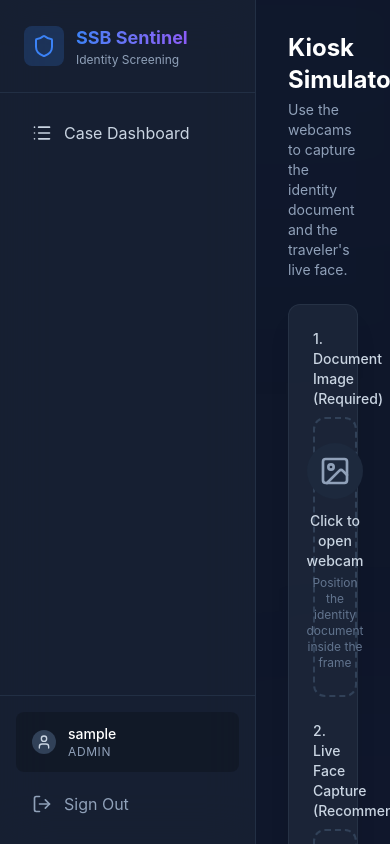
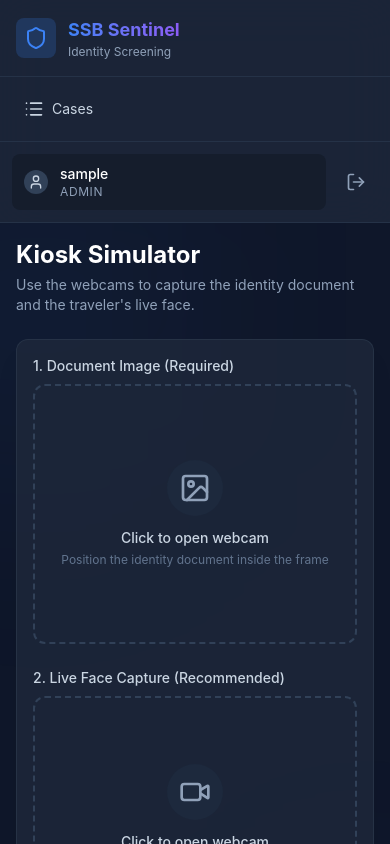
Before and after one commit to anubhab7105/NETRAKSHA, a React (Vite) app in the folder frontend/: page /scan in a window 390 px wide. Shown: the top 844 px of the page. Built offline with nearby package versions, Linux system fonts and the light colour scheme; no server answers; sample sign-in values are in the browser's storage.

Commit message:
Refactor layout and styling for App, Sidebar, Dashboard, and Scanner components; enhance responsiveness and improve UI consistency

```diff
--- a/frontend/src/App.jsx
+++ b/frontend/src/App.jsx
@@ -11,9 +11,9 @@ const ProtectedRoute = ({ children }) => {
   const token = localStorage.getItem('token');
   if (!token) return <Navigate to="/login" replace />;
   return (
-    <div className="flex h-screen w-full bg-background overflow-hidden">
+    <div className="flex min-h-screen w-full flex-col bg-background md:h-screen md:flex-row md:overflow-hidden">
       <Sidebar />
-      <main className="flex-1 overflow-y-auto p-8 relative">
+      <main className="relative flex-1 overflow-y-auto p-4 sm:p-6 lg:p-8 min-w-0">
         {/* Background ambient light effects */}
         <div className="absolute top-[-10%] left-[-10%] w-[40%] h-[40%] rounded-full bg-primary/10 blur-[120px] pointer-events-none"></div>
         <div className="absolute bottom-[-10%] right-[-10%] w-[30%] h-[30%] rounded-full bg-accent/10 blur-[100px] pointer-events-none"></div>
--- a/frontend/src/components/Sidebar.jsx
+++ b/frontend/src/components/Sidebar.jsx
@@ -26,9 +26,9 @@ export default function Sidebar() {
   const showAudit = role === 'supervisor' || role === 'auditor';
 
   return (
-    <aside className="w-64 bg-surface/50 border-r border-slate-700/50 backdrop-blur-xl flex flex-col justify-between z-20">
+    <aside className="z-20 flex w-full flex-col justify-between border-b border-slate-700/50 bg-surface/80 backdrop-blur-xl md:h-screen md:w-64 md:shrink-0 md:border-b-0 md:border-r md:bg-surface/50">
       <div>
-        <div className="p-6 flex items-center gap-3 border-b border-slate-700/50">
+        <div className="flex items-center gap-3 border-b border-slate-700/50 p-4 sm:p-5 md:p-6">
           <div className="bg-primary/20 p-2 rounded-lg text-primary">
             <Shield size={24} />
           </div>
@@ -38,37 +38,37 @@ export default function Sidebar() {
           </div>
         </div>
 
-        <nav className="p-4 space-y-2">
+        <nav className="flex gap-2 overflow-x-auto p-3 sm:p-4 md:block md:space-y-2 md:overflow-visible">
           <NavLink
             to="/"
-            className={({isActive}) => `flex items-center gap-3 px-4 py-3 rounded-lg transition-all ${isActive ? 'bg-primary/10 text-primary font-medium shadow-[inset_2px_0_0_0_currentColor]' : 'text-slate-300 hover:bg-white/5 hover:text-white'}`}
+            className={({isActive}) => `flex shrink-0 items-center gap-2 px-3 py-2.5 rounded-lg text-sm transition-all md:gap-3 md:px-4 md:py-3 md:text-base ${isActive ? 'bg-primary/10 text-primary font-medium shadow-[inset_0_-2px_0_0_currentColor] md:shadow-[inset_2px_0_0_0_currentColor]' : 'text-slate-300 hover:bg-white/5 hover:text-white'}`}
           >
             <List size={20} />
-            Case Dashboard
+            <span className="whitespace-nowrap">Cases</span>
           </NavLink>
           {showScanner && (
             <NavLink
               to="/scan"
-              className={({isActive}) => `flex items-center gap-3 px-4 py-3 rounded-lg transition-all ${isActive ? 'bg-primary/10 text-primary font-medium shadow-[inset_2px_0_0_0_currentColor]' : 'text-slate-300 hover:bg-white/5 hover:text-white'}`}
+              className={({isActive}) => `flex shrink-0 items-center gap-2 px-3 py-2.5 rounded-lg text-sm transition-all md:gap-3 md:px-4 md:py-3 md:text-base ${isActive ? 'bg-primary/10 text-primary font-medium shadow-[inset_0_-2px_0_0_currentColor] md:shadow-[inset_2px_0_0_0_currentColor]' : 'text-slate-300 hover:bg-white/5 hover:text-white'}`}
             >
               <Scan size={20} />
-              Kiosk Scanner
+              <span className="whitespace-nowrap">Scanner</span>
             </NavLink>
           )}
           {showAudit && (
             <NavLink
               to="/audit"
-              className={({isActive}) => `flex items-center gap-3 px-4 py-3 rounded-lg transition-all ${isActive ? 'bg-primary/10 text-primary font-medium shadow-[inset_2px_0_0_0_currentColor]' : 'text-slate-300 hover:bg-white/5 hover:text-white'}`}
+              className={({isActive}) => `flex shrink-0 items-center gap-2 px-3 py-2.5 rounded-lg text-sm transition-all md:gap-3 md:px-4 md:py-3 md:text-base ${isActive ? 'bg-primary/10 text-primary font-medium shadow-[inset_0_-2px_0_0_currentColor] md:shadow-[inset_2px_0_0_0_currentColor]' : 'text-slate-300 hover:bg-white/5 hover:text-white'}`}
             >
               <ScrollText size={20} />
-              Audit Trail
+              <span className="whitespace-nowrap">Audit</span>
             </NavLink>
           )}
         </nav>
       </div>
 
-      <div className="p-4 border-t border-slate-700/50">
-        <div className="flex items-center gap-3 px-4 py-3 mb-2 rounded-lg bg-black/20">
+      <div className="flex items-center gap-2 border-t border-slate-700/50 p-3 sm:p-4 md:block">
+        <div className="mb-0 flex min-w-0 flex-1 items-center gap-3 rounded-lg bg-black/20 px-3 py-2.5 md:mb-2 md:px-4 md:py-3">
           <div className="bg-slate-700 rounded-full p-1">
             <User size={16} className="text-slate-300" />
           </div>
@@ -79,10 +79,10 @@ export default function Sidebar() {
         </div>
         <button
           onClick={handleLogout}
-          className="w-full flex items-center gap-3 px-4 py-3 rounded-lg text-slate-400 hover:bg-danger/10 hover:text-danger transition-all"
+          className="flex shrink-0 items-center justify-center gap-2 rounded-lg px-3 py-2.5 text-sm text-slate-400 transition-all hover:bg-danger/10 hover:text-danger md:w-full md:justify-start md:gap-3 md:px-4 md:py-3 md:text-base"
         >
           <LogOut size={20} />
-          Sign Out
+          <span className="hidden sm:inline">Sign Out</span>
         </button>
       </div>
     </aside>
--- a/frontend/src/views/Scanner.jsx
+++ b/frontend/src/views/Scanner.jsx
@@ -127,27 +127,27 @@ function WebcamCapture({ label, hint, facing, subject, file, onCapture, onClear,
   };
 
   return (
-    <div className="flex-1">
+    <div className="flex-1 min-w-0">
       <label className="block text-sm font-medium text-slate-300 mb-2">{label}</label>
-      <div className={`border-2 border-dashed rounded-xl p-5 text-center transition-all min-h-[280px] flex flex-col ${file ? 'border-success/50 bg-success/5' : 'border-slate-700 hover:border-primary/50'}`}>
+      <div className={`flex min-h-[260px] flex-col rounded-xl border-2 border-dashed p-4 text-center transition-all sm:min-h-[280px] sm:p-5 ${file ? 'border-success/50 bg-success/5' : 'border-slate-700 hover:border-primary/50'}`}>
         {file ? (
           <div className="flex flex-col items-center justify-center flex-1">
             {previewUrl && (
-              <img src={previewUrl} alt={label} className="max-h-[180px] object-contain rounded-lg mb-3 border border-slate-700/50" />
+              <img src={previewUrl} alt={label} className="mb-3 max-h-[180px] max-w-full rounded-lg border border-slate-700/50 object-contain" />
             )}
-            <p className="text-sm text-slate-200 font-medium truncate max-w-[200px]">{file.name}</p>
+            <p className="max-w-full truncate text-sm font-medium text-slate-200 sm:max-w-[260px]">{file.name}</p>
             <p className="text-xs text-slate-500 mt-1">{(file.size / 1024).toFixed(1)} KB</p>
-            <div className="flex gap-3 mt-4">
+            <div className="mt-4 flex w-full flex-col gap-3 sm:w-auto sm:flex-row">
               <button
                 onClick={() => { stopStream(); onClear(); }}
-                className="inline-flex items-center gap-1.5 text-xs font-medium text-slate-400 hover:text-white bg-slate-800 hover:bg-slate-700 border border-slate-700 rounded-lg px-3 py-2 transition-all"
+                className="inline-flex items-center justify-center gap-1.5 rounded-lg border border-slate-700 bg-slate-800 px-3 py-2 text-xs font-medium text-slate-400 transition-all hover:bg-slate-700 hover:text-white"
               >
                 <X size={14} />
                 Clear
               </button>
               <button
                 onClick={startCamera}
-                className="inline-flex items-center gap-1.5 text-xs font-medium text-primary bg-primary/10 hover:bg-primary/20 border border-primary/40 rounded-lg px-3 py-2 transition-all"
+                className="inline-flex items-center justify-center gap-1.5 rounded-lg border border-primary/40 bg-primary/10 px-3 py-2 text-xs font-medium text-primary transition-all hover:bg-primary/20"
               >
                 <RefreshCw size={14} />
                 Retake
@@ -163,7 +163,7 @@ function WebcamCapture({ label, hint, facing, subject, file, onCapture, onClear,
               playsInline
               muted
               onLoadedMetadata={() => setVideoReady(true)}
-              className="w-full h-[180px] object-contain bg-black rounded-lg border border-slate-700/50"
+              className="h-[180px] w-full rounded-lg border border-slate-700/50 bg-black object-contain sm:h-[220px] md:h-[180px]"
             />
             {bursting && (
               <div className="absolute inset-0 rounded-lg bg-black/70 flex flex-col items-center justify-center">
@@ -174,10 +174,10 @@ function WebcamCapture({ label, hint, facing, subject, file, onCapture, onClear,
           </div>
             <p className="text-xs text-slate-400 mt-2">{hint}</p>
             {error && <p className="text-xs text-danger mt-2">{error}</p>}
-            <div className="flex items-center justify-center gap-3 mt-3">
+            <div className="mt-3 flex flex-col items-stretch justify-center gap-3 sm:flex-row sm:items-center">
               <button
                 onClick={stopStream}
-                className="inline-flex items-center gap-1.5 text-xs font-medium text-slate-400 hover:text-white bg-slate-800 hover:bg-slate-700 border border-slate-700 rounded-lg px-3 py-2 transition-all"
+                className="inline-flex items-center justify-center gap-1.5 rounded-lg border border-slate-700 bg-slate-800 px-3 py-2 text-xs font-medium text-slate-400 transition-all hover:bg-slate-700 hover:text-white"
               >
                 <X size={14} />
                 Cancel
@@ -185,7 +185,7 @@ function WebcamCapture({ label, hint, facing, subject, file, onCapture, onClear,
               <button
                 onClick={capturePhoto}
                 disabled={!videoReady || bursting}
-                className="inline-flex items-center gap-1.5 text-xs font-medium text-white bg-gradient-to-r from-primary to-accent hover:from-primary/90 hover:to-accent/90 rounded-lg px-4 py-2 transition-all disabled:opacity-50 disabled:cursor-not-allowed"
+                className="inline-flex items-center justify-center gap-1.5 rounded-lg bg-gradient-to-r from-primary to-accent px-4 py-2 text-xs font-medium text-white transition-all hover:from-primary/90 hover:to-accent/90 disabled:cursor-not-allowed disabled:opacity-50"
               >
                 {bursting ? <Loader2 size={14} className="animate-spin" /> : <Camera size={14} />}
                 {bursting ? 'Capturing…' : 'Capture Photo'}
@@ -263,7 +263,7 @@ export default function Scanner() {
   };
 
   return (
-    <div className="space-y-6 animate-fade-in max-w-4xl mx-auto">
+    <div className="mx-auto max-w-4xl space-y-6 animate-fade-in">
       <header>
         <h2 className="text-2xl font-bold text-white">Kiosk Simulator</h2>
         <p className="text-slate-400 text-sm mt-1">Use the webcams to capture the identity document and the traveler's live face.</p>
@@ -275,7 +275,7 @@ export default function Scanner() {
         </div>
       )}
 
-      <div className="glass-panel p-6">
+      <div className="glass-panel p-4 sm:p-6">
         <div className="flex gap-6 mb-8 flex-col md:flex-row">
           <WebcamCapture
             label="1. Document Image (Required)"
@@ -298,11 +298,11 @@ export default function Scanner() {
           />
         </div>
 
-        <div className="flex justify-end pt-4 border-t border-slate-700/50">
+        <div className="flex justify-stretch border-t border-slate-700/50 pt-4 sm:justify-end">
           <button
             onClick={handleScan}
             disabled={scanning || !docFile}
-            className="bg-gradient-to-r from-primary to-accent hover:from-primary/90 hover:to-accent/90 text-white font-medium px-8 py-3 rounded-lg transition-all shadow-lg shadow-primary/25 flex items-center gap-2 disabled:opacity-50 disabled:cursor-not-allowed"
+            className="flex w-full items-center justify-center gap-2 rounded-lg bg-gradient-to-r from-primary to-accent px-6 py-3 font-medium text-white shadow-lg shadow-primary/25 transition-all hover:from-primary/90 hover:to-accent/90 disabled:cursor-not-allowed disabled:opacity-50 sm:w-auto sm:px-8"
           >
             {scanning ? (
               <>
```
Also changed, not shown: frontend/src/views/Dashboard.jsx (+5 -5 lines).
